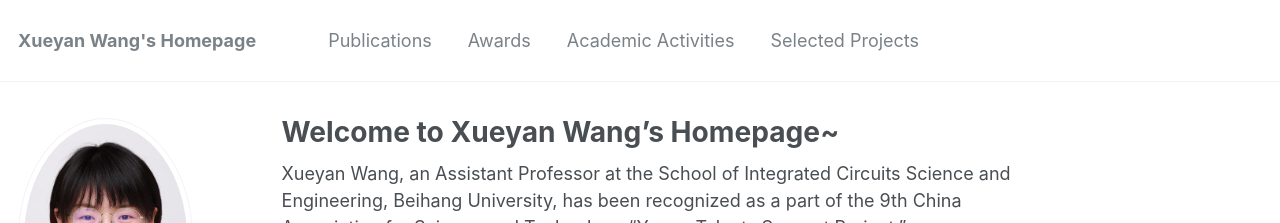
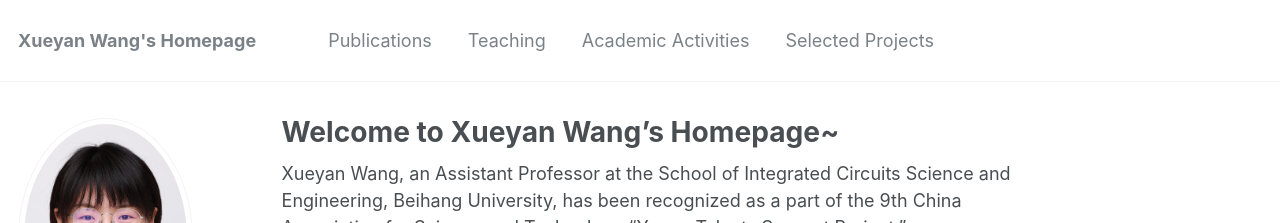
Before and after one commit to xywangbuaa/xywang.github.io, a Jekyll site: the page built from _pages/about.md, in a window 1280 px wide and 900 px high. Shown: the top 223 px of the window. Built offline with Jekyll 4.4.1, drawn with Linux system fonts in a browser that asks for light colours.

Commit message:
Update navigation.yml

```diff
--- a/_data/navigation.yml
+++ b/_data/navigation.yml
@@ -12,7 +12,7 @@
   # - title: "Portfolio"
   #   url: /portfolio/
 
-  - title: "Awards"
+  - title: "Teaching"
     url: /awards/
 
   - title: "Academic Activities"
```
